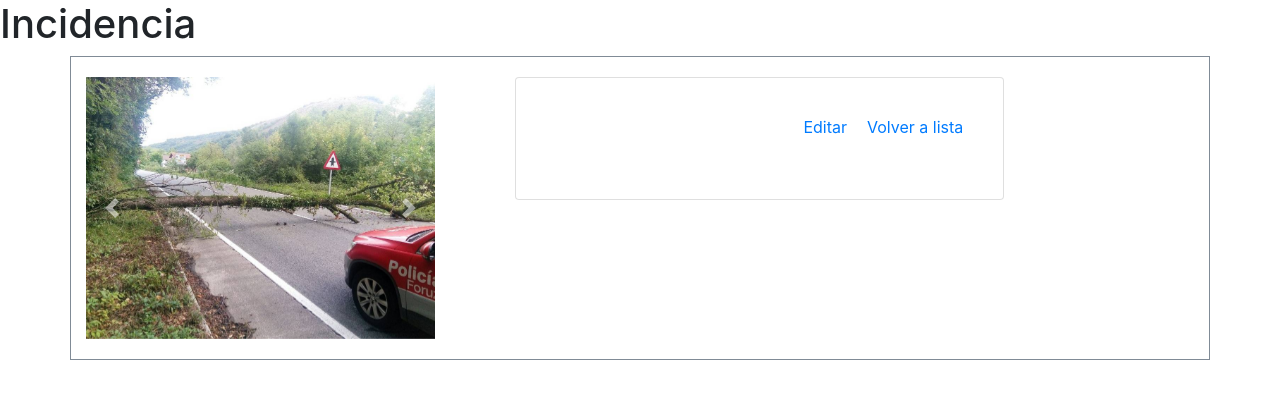
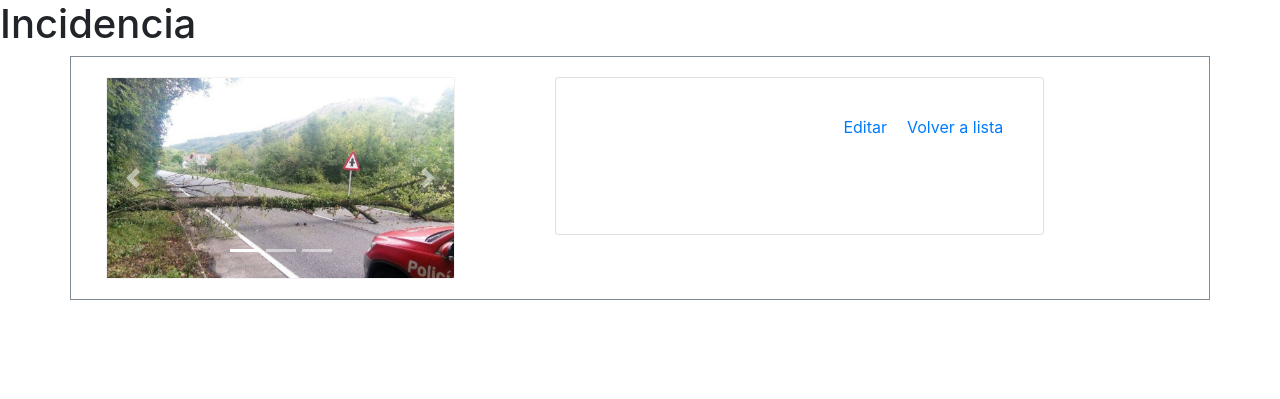
Before and after one commit to ereme/smartquercus, a Symfony app: template templates/incidencia/show.html.twig in a window 1280 px wide. Shown: the part 56-455 px from the top of the page. Run offline with Twig, Linux system fonts and the light colour scheme; the template is opened without the code that fills it, so the values that code supplies are empty; some libraries are stand-ins or nearby versions.

Commit message:
finalizada version previa de incidencia

```diff
--- a/assets/css/incidencias-css.css
+++ b/assets/css/incidencias-css.css
@@ -9,7 +9,6 @@
    margin-left: 40px;
    margin-right: 40px;
    margin-bottom: 20px;
-
 }
 
 /* cards */
@@ -22,11 +21,12 @@
    color: black;
    margin: 0 auto;
 }
-/* #incidencias-cards > a:hover{
-   -ms-transform: scale(1.10); /* IE 9
-   -webkit-transform: scale(1.10); /* Safari 3-8
+
+ #incidencias-cards > a:hover{
+   -ms-transform: scale(1.10); /* IE 9 */
+   -webkit-transform: scale(1.10); /* Safari 3-8 */
    transform: scale(1.10);
-} */
+}
 
 /*--- Fin Lista Incidencias ---*/
 
@@ -38,13 +38,22 @@
 }
 
 #incidencia-vista > div.row > div.col-4, div.col-6{
+   margin-left: 20px;
+}
+
+#incidencia-vista > div.row > div.col-4{
    margin-top: 20px;
    margin-bottom: 20px;
 }
 
+#incidencia-vista > div.row > div.col-6{
+   margin-top: 20px;
+
+}
+
 #incidencia-vista > div.row > div.col-6 > div.card{
    margin-left: 50px;
-   padding-bottom: 40px;
+   padding-bottom: 75px;
 }
 
 #incidencia-vista > div.row > div.col-6 > div.card > div.card-body{
@@ -69,6 +78,14 @@
 #incidencia-vista > div.row > div.col-6 > div.card > div.card-body > a{
    float: right;
    margin-right: 20px;
+}
+
+#incidencia-vista .carousel-item{
+   height: 200px;
+}
+
+#incidencia-vista #carouselExampleControls{
+   border: 1px solid #f2f2f2;
 }
 
 /*-- Editar incidencia ---*/
@@ -100,3 +117,15 @@
    margin-right: 10px;
    text-decoration: none;
 }
+
+#form-container .carousel-item{
+   height: 200px;
+}
+
+#form-container #carouselExampleControls{
+   border: 1px solid #f2f2f2;
+}
+
+#incidencia_descripcion {
+   height: 90px;
+}
--- a/templates/incidencia/show.html.twig
+++ b/templates/incidencia/show.html.twig
@@ -13,15 +13,22 @@
             <div class="col-4">
                 <!-- Slider -->
                     <div id="carouselExampleControls" class="carousel slide" data-ride="carousel">
+                        <!-- indicadores -->
+                            <ol class="carousel-indicators">
+                                <li data-target="#carouselExampleControls" data-slide-to="0" class="active"></li>
+                                <li data-target="#carouselExampleControls" data-slide-to="1"></li>
+                                <li data-target="#carouselExampleControls" data-slide-to="2"></li>
+                            </ol>
+                        <!-- end indicadores -->
                         <div class="carousel-inner">
                             <div class="carousel-item active">
-                                <img class="d-block w-100" src="/imagen/arbol.jpg" alt="First slide">
+                                <img class="img-fluid" src="/imagen/arbol.jpg" alt="First slide">
                             </div>
                             <div class="carousel-item">
-                                <img class="d-block w-100" src="/imagen/bache.jpg" alt="Second slide">
+                                <img class="img-fluid" src="/imagen/bache.jpg" alt="Second slide">
                             </div>
                             <div class="carousel-item">
-                                <img class="d-block w-100" src="/imagen/calle.jpg" alt="Third slide">
+                                <img class="img-fluid" src="/imagen/calle.jpg" alt="Third slide">
                             </div>
                         </div>
                         <a class="carousel-control-prev" href="#carouselExampleControls" role="button" data-slide="prev">
@@ -52,6 +59,7 @@
                                 Editar
                             </a>
 
+
                     </div>
                 </div>
 
```
Also changed, not shown: templates/incidencia/_form.html.twig (+7 -0 lines), templates/incidencia/index.html.twig (+1 -21 lines).
